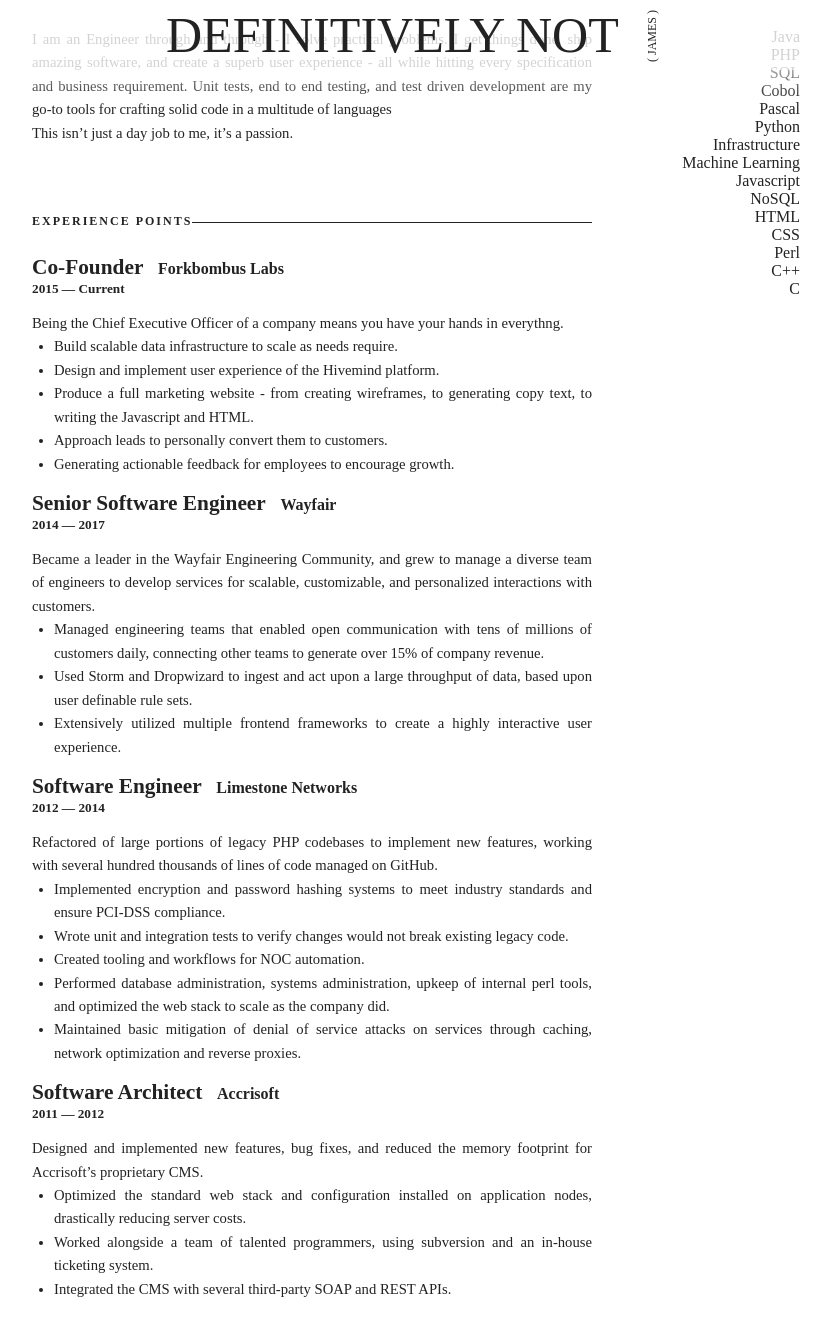
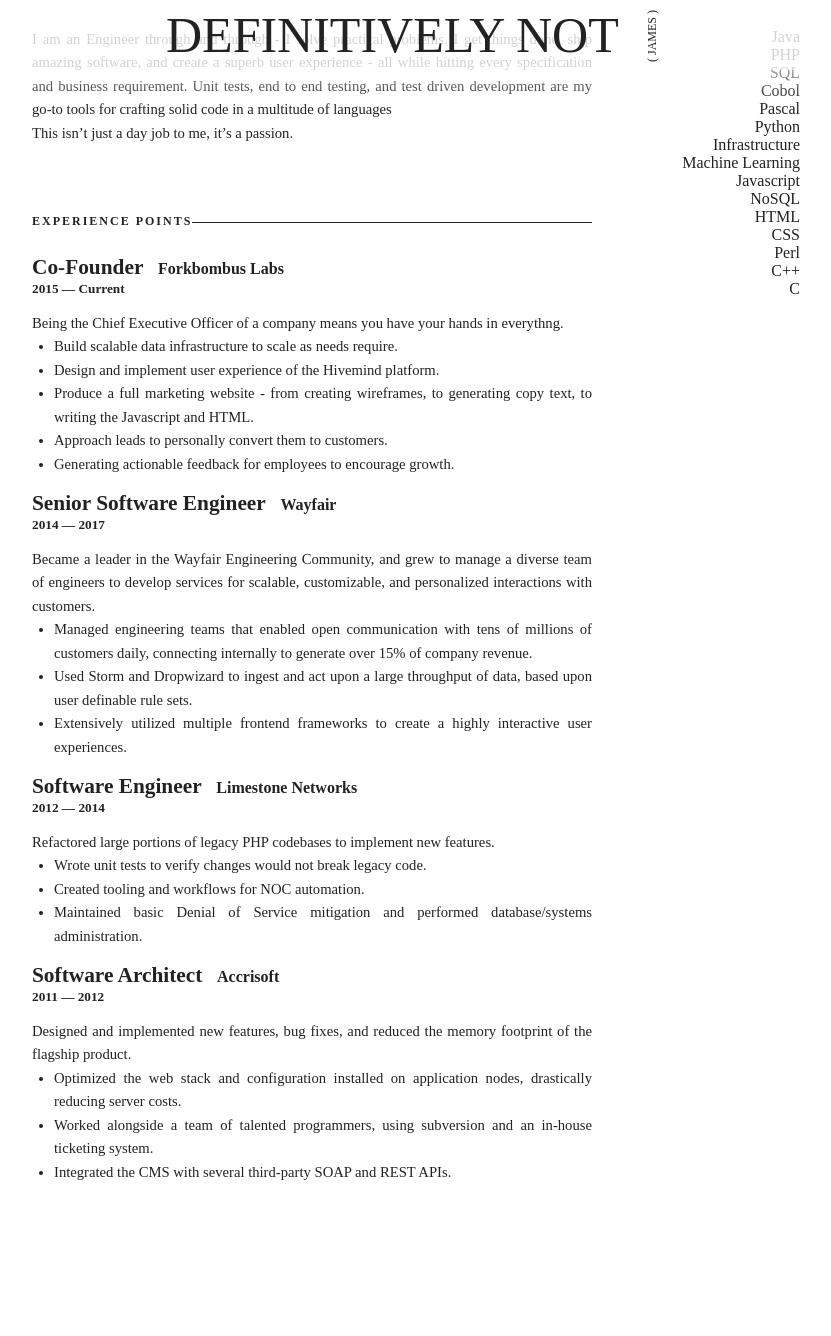
Before and after one commit to imnotjames/imnotjames.github.io, a Jekyll site: the page built from resume.html, in a window 1280 px wide and 1400 px high, scrolled down 249 px. Shown: the top 1336 px of the window, without its empty margins (224-1055 px from the left). Built offline with Jekyll 4.4.1, drawn with Linux system fonts in a browser that asks for light colours; some web fonts are replaced; after the commit the page ends 1532 px from its top, so only the background shows below that.

Commit message:
more resume updates

```diff
--- a/_data/resume.json
+++ b/_data/resume.json
@@ -41,9 +41,9 @@
 			"endDate": "February 15th, 2017",
 			"summary": "Became a leader in the Wayfair Engineering Community, and grew to manage a diverse team of engineers to develop services for scalable, customizable, and personalized interactions with customers.",
 			"highlights": [
-				"Managed engineering teams that enabled open communication with tens of millions of customers daily, connecting other teams to generate over 15% of company revenue.",
+				"Managed engineering teams that enabled open communication with tens of millions of customers daily, connecting internally to generate over 15% of company revenue.",
 				"Used Storm and Dropwizard to ingest and act upon a large throughput of data, based upon user definable rule sets.",
-				"Extensively utilized multiple frontend frameworks to create a highly interactive user experience."
+				"Extensively utilized multiple frontend frameworks to create a highly interactive user experiences."
 			]
 		},
 		{
@@ -52,14 +52,11 @@
 			"website": "http://limestonenetworks.com",
 			"startDate": "April 24th, 2012",
 			"endDate": "February 7th, 2014",
-			"summary":
-				"Refactored of large portions of legacy PHP codebases to implement new features, working with several hundred thousands of lines of code managed on GitHub.",
+			"summary": "Refactored large portions of legacy PHP codebases to implement new features.",
 			"highlights": [
-				"Implemented encryption and password hashing systems to meet industry standards and ensure PCI-DSS compliance.",
-				"Wrote unit and integration tests to verify changes would not break existing legacy code.",
+				"Wrote unit tests to verify changes would not break legacy code.",
 				"Created tooling and workflows for NOC automation.",
-				"Performed database administration, systems administration, upkeep of internal perl tools, and optimized the web stack to scale as the company did.",
-				"Maintained basic mitigation of denial of service attacks on services through caching, network optimization and reverse proxies."
+				"Maintained basic Denial of Service mitigation and performed database/systems administration."
 			]
 		},
 		{
@@ -68,10 +65,9 @@
 			"website": "http://accrisoft.com",
 			"startDate": "February 11th, 2011",
 			"endDate": "April 4th, 2012",
-			"summary":
-				"Designed and implemented new features, bug fixes, and reduced the memory footprint for Accrisoft's proprietary CMS.",
+			"summary": "Designed and implemented new features, bug fixes, and reduced the memory footprint of the flagship product.",
 			"highlights": [
-				"Optimized the standard web stack and configuration installed on application nodes, drastically reducing server costs.",
+				"Optimized the web stack and configuration installed on application nodes, drastically reducing server costs.",
 				"Worked alongside a team of talented programmers, using subversion and an in-house ticketing system.",
 				"Integrated the CMS with several third-party SOAP and REST APIs."
 			]
```
